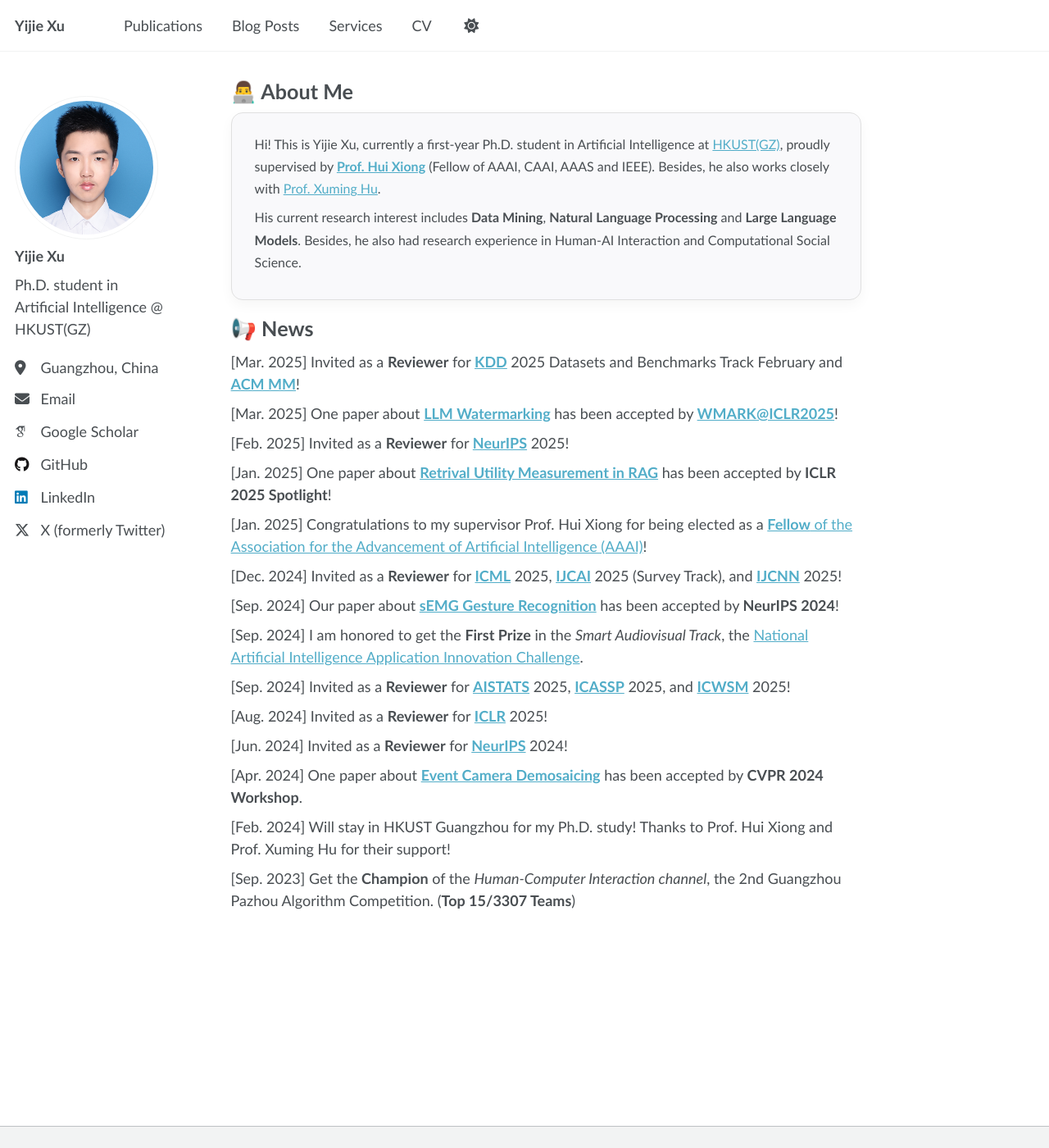
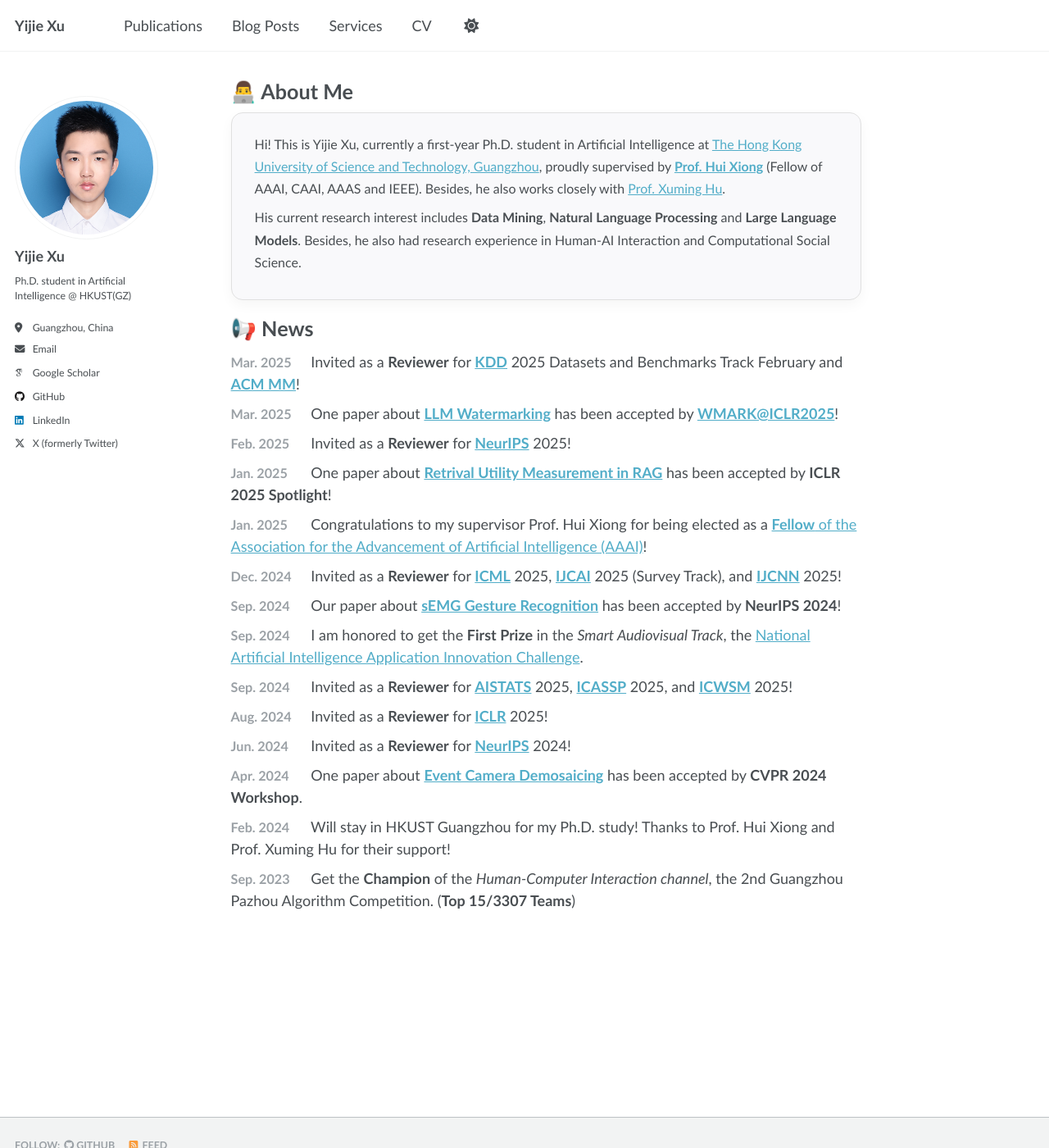
Before and after one commit to yeahjack/yeahjack.github.io, a Jekyll site: the page built from _pages/about.md, in a window 1280 px wide and 1400 px high. Shown: the whole window at 82% size. Built offline with Jekyll 4.4.1, drawn with Linux system fonts in a browser that asks for light colours; some web fonts are replaced; a script that is not in the unit is left out.

Commit message:
beautify

```diff
--- a/_pages/about.md
+++ b/_pages/about.md
@@ -8,57 +8,45 @@
   - /about.html
 ---
 
-<div style="
-  border: 1px solid #e0e0e0;
-  border-radius: 14px;
-  padding: 24px 28px;
-  box-shadow: 0 6px 16px rgba(0, 0, 0, 0.04);
-  background-color: #f9f9fb;
-  margin-bottom: 1.2em;
-  font-size: 16px;
-  line-height: 1.7;
-">
+<div class="intro-box">
   <p>
-  Hi! This is Yijie Xu, currently a first-year Ph.D. student in Artificial Intelligence at
-  <a href="https://hkust-gz.edu.cn/">HKUST(GZ)</a>, proudly supervised by
-  <a href="https://scholar.google.com/citations?user=cVDF1tkAAAAJ"><strong>Prof. Hui Xiong</strong></a>
-  (Fellow of AAAI, CAAI, AAAS and IEEE). Besides, he also works closely with
-  <a href="https://xuminghu.github.io/">Prof. Xuming Hu</a>.
-</p>
-  <p>His current research interest includes <strong>Data Mining</strong>, <strong>Natural Language Processing</strong> and <strong>Large Language Models</strong>. Besides, he also had research experience in Human-AI Interaction and Computational Social Science.</p>
+    Hi! This is Yijie Xu, currently a first-year Ph.D. student in Artificial Intelligence at
+    <a href="https://hkust-gz.edu.cn/">The Hong Kong University of Science and Technology, Guangzhou</a>, proudly supervised by
+    <a href="https://scholar.google.com/citations?user=cVDF1tkAAAAJ"><strong>Prof. Hui Xiong</strong></a>
+    (Fellow of AAAI, CAAI, AAAS and IEEE). Besides, he also works closely with
+    <a href="https://xuminghu.github.io/">Prof. Xuming Hu</a>.
+  </p>
+  <p>
+    His current research interest includes <strong>Data Mining</strong>, <strong>Natural Language Processing</strong> and <strong>Large Language Models</strong>. Besides, he also had research experience in Human-AI Interaction and Computational Social Science.
+  </p>
 </div>
 
 # 📢 News
-[Mar. 2025] Invited as a **Reviewer** for [**KDD**](https://kdd2025.kdd.org/) 2025 Datasets and Benchmarks Track February and [**ACM MM**](https://acmmm2025.org/)!
 
-[Mar. 2025] One paper about [**LLM Watermarking**](https://openreview.net/forum?id=JGTRj6h0Cv) has been accepted by [**WMARK@ICLR2025**](https://sites.google.com/view/genai-watermark/home)!
+<span class="news-date">Mar. 2025</span> Invited as a **Reviewer** for [**KDD**](https://kdd2025.kdd.org/) 2025 Datasets and Benchmarks Track February and [**ACM MM**](https://acmmm2025.org/)!
 
-[Feb. 2025] Invited as a **Reviewer** for [**NeurIPS**](https://neurips.cc/Conferences/2025) 2025!
+<span class="news-date">Mar. 2025</span> One paper about [**LLM Watermarking**](https://openreview.net/forum?id=JGTRj6h0Cv) has been accepted by [**WMARK@ICLR2025**](https://sites.google.com/view/genai-watermark/home)!
 
-[Jan. 2025] One paper about [**Retrival Utility Measurement in RAG**](https://openreview.net/forum?id=ixMBnOhFGd) has been accepted by **ICLR 2025 Spotlight**!
+<span class="news-date">Feb. 2025</span> Invited as a **Reviewer** for [**NeurIPS**](https://neurips.cc/Conferences/2025) 2025!
 
-[Jan. 2025] Congratulations to my supervisor Prof. Hui Xiong for being elected as a [**Fellow** of the Association for the Advancement of Artificial Intelligence (AAAI)](https://aaai.org/about-aaai/aaai-awards/the-aaai-fellows-program/elected-aaai-fellows/)!
+<span class="news-date">Jan. 2025</span> One paper about [**Retrival Utility Measurement in RAG**](https://openreview.net/forum?id=ixMBnOhFGd) has been accepted by **ICLR 2025 Spotlight**!
 
-[Dec. 2024] Invited as a **Reviewer** for [**ICML**](https://icml.cc/Conferences/2025/) 2025, [**IJCAI**](https://2025.ijcai.org/) 2025 (Survey Track), and [**IJCNN**](https://2025.ijcnn.org/) 2025!
+<span class="news-date">Jan. 2025</span> Congratulations to my supervisor Prof. Hui Xiong for being elected as a [**Fellow** of the Association for the Advancement of Artificial Intelligence (AAAI)](https://aaai.org/about-aaai/aaai-awards/the-aaai-fellows-program/elected-aaai-fellows/)!
 
-[Sep. 2024] Our paper about [**sEMG Gesture Recognition**](https://arxiv.org/abs/2405.14398) has been accepted by **NeurIPS 2024**!
+<span class="news-date">Dec. 2024</span> Invited as a **Reviewer** for [**ICML**](https://icml.cc/Conferences/2025/) 2025, [**IJCAI**](https://2025.ijcai.org/) 2025 (Survey Track), and [**IJCNN**](https://2025.ijcnn.org/) 2025!
 
-[Sep. 2024] I am honored to get the **First Prize** in the _Smart Audiovisual Track_, the [National Artificial Intelligence Application Innovation Challenge](https://www.cicas.cn/).
+<span class="news-date">Sep. 2024</span> Our paper about [**sEMG Gesture Recognition**](https://arxiv.org/abs/2405.14398) has been accepted by **NeurIPS 2024**!
 
-[Sep. 2024] Invited as a **Reviewer** for [**AISTATS**](https://aistats.org/aistats2025/) 2025, [**ICASSP**](https://2025.ieeeicassp.org/) 2025, and [**ICWSM**](https://www.icwsm.org/2025/index.html) 2025!
+<span class="news-date">Sep. 2024</span> I am honored to get the **First Prize** in the _Smart Audiovisual Track_, the [National Artificial Intelligence Application Innovation Challenge](https://www.cicas.cn/).
 
-[Aug. 2024] Invited as a **Reviewer** for [**ICLR**](https://iclr.cc/Conferences/2025) 2025!
+<span class="news-date">Sep. 2024</span> Invited as a **Reviewer** for [**AISTATS**](https://aistats.org/aistats2025/) 2025, [**ICASSP**](https://2025.ieeeicassp.org/) 2025, and [**ICWSM**](https://www.icwsm.org/2025/index.html) 2025!
 
-[Jun. 2024] Invited as a **Reviewer** for [**NeurIPS**](https://neurips.cc/) 2024!
+<span class="news-date">Aug. 2024</span> Invited as a **Reviewer** for [**ICLR**](https://iclr.cc/Conferences/2025) 2025!
 
-[Apr. 2024] One paper about [**Event Camera Demosaicing**](https://arxiv.org/abs/2404.02731) has been accepted by **CVPR 2024 Workshop**.
+<span class="news-date">Jun. 2024</span> Invited as a **Reviewer** for [**NeurIPS**](https://neurips.cc/) 2024!
 
-[Feb. 2024] Will stay in HKUST Guangzhou for my Ph.D. study! Thanks to Prof. Hui Xiong and Prof. Xuming Hu for their support!
+<span class="news-date">Apr. 2024</span> One paper about [**Event Camera Demosaicing**](https://arxiv.org/abs/2404.02731) has been accepted by **CVPR 2024 Workshop**.
 
-[Sep. 2023] Get the **Champion** of the _Human-Computer Interaction channel_, the 2nd Guangzhou Pazhou Algorithm Competition. (**Top 15/3307 Teams**)
+<span class="news-date">Feb. 2024</span> Will stay in HKUST Guangzhou for my Ph.D. study! Thanks to Prof. Hui Xiong and Prof. Xuming Hu for their support!
 
-
-<!-- 在Markdown文件中嵌入HTML和CSS
-<div style="width: 300px; height: 200px; margin-top: 20px; position: absolute;">
-<script type="text/javascript" id="clustrmaps" src="//clustrmaps.com/map_v2.js?d=NpnY3edFDF62VlpDmOXGJNtt09K-nsVqCuRa-IA5iTI&cl=ffffff&w=a"></script>
-</div> -->
+<span class="news-date">Sep. 2023</span> Get the **Champion** of the _Human-Computer Interaction channel_, the 2nd Guangzhou Pazhou Algorithm Competition. (**Top 15/3307 Teams**)
--- a/_sass/_themes.scss
+++ b/_sass/_themes.scss
@@ -42,7 +42,7 @@
 $type-size-3                : 1.4em;  // ~25.008px
 $type-size-4                : 1.2em;   // ~20px
 $type-size-5                : 1em;      // ~16px
-$type-size-6                : 1em;   // ~12px
+$type-size-6                : 0.6875em; // ~11px
 $type-size-7                : 0.6875em; // ~11px
 $type-size-8                : 0.625em;  // ~10px
 
--- a/_sass/layout/_page.scss
+++ b/_sass/layout/_page.scss
@@ -399,3 +399,33 @@
   font-size: $type-size-6;
   text-transform: uppercase;
 }
+
+.intro-box {
+  background-color: var(--intro-bg-color);
+  color: var(--intro-text-color);
+  border: 1px solid var(--intro-border-color);
+  border-radius: 14px;
+  padding: 24px 28px;
+  box-shadow: 0 6px 16px rgba(0, 0, 0, 0.04);
+  margin-bottom: 1.2em;
+  font-size: 16px;
+  line-height: 1.7;
+
+  a {
+    color: var(--intro-link-color);
+    text-decoration: underline;
+
+    &:hover {
+      opacity: 0.85;
+    }
+  }
+}
+
+.news-date {
+  display: inline-block;
+  font-weight: 600;
+  font-size: 0.9em;
+  color: var(--global-text-color-light);
+  margin-right: 0.25em;   // 缩短间距
+  min-width: 5.5em;       // 保持对齐宽度
+}
--- a/_sass/theme/_dark.scss
+++ b/_sass/theme/_dark.scss
@@ -51,4 +51,8 @@
     --global-text-color                 : #{$text};
     --global-text-color-light           : #{$light-gray};
     --global-thead-color                : #{$background-lighter};
+    --intro-bg-color: #2a2a2a;
+    --intro-text-color: var(--global-text-color);
+    --intro-border-color: #5a5a5a;
+    --intro-link-color: var(--global-link-color);
 }
--- a/_sass/theme/_default.scss
+++ b/_sass/theme/_default.scss
@@ -44,4 +44,8 @@
     --global-text-color                 : #{$dark-gray};
     --global-text-color-light           : #{$light-gray};
     --global-thead-color                : #{$lighter-gray};
+    --intro-bg-color: #f9f9fb;
+    --intro-text-color: var(--global-text-color);
+    --intro-border-color: #e0e0e0;
+    --intro-link-color: var(--global-link-color);
 }
```
